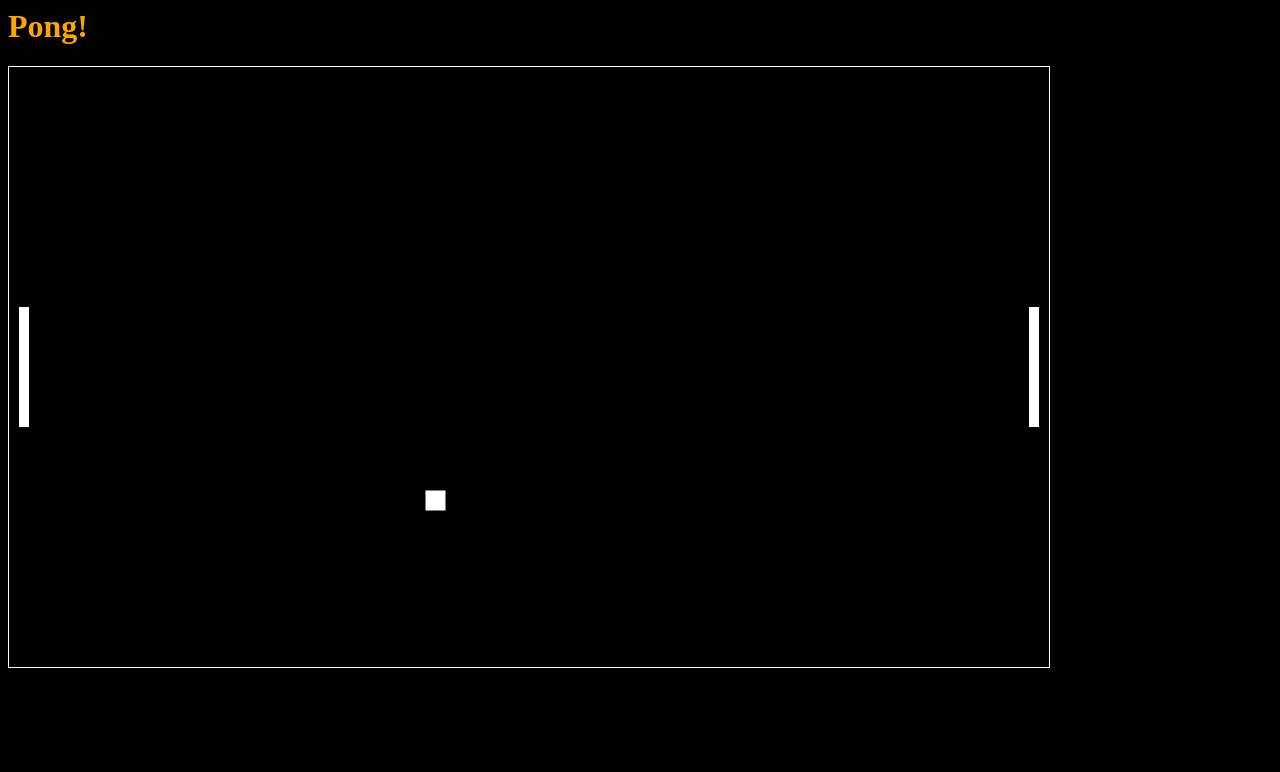
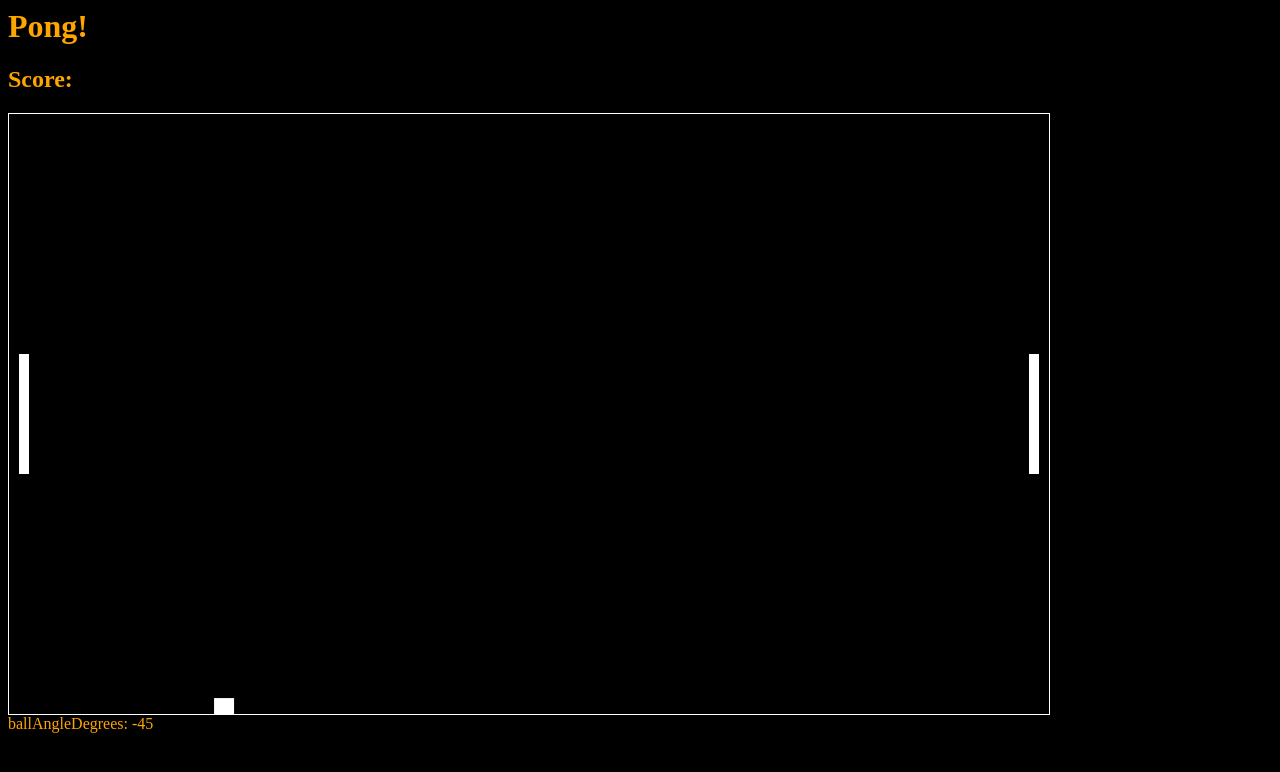
Before and after one commit to hatatat-dev/pong-with-canvas, a plain HTML site: page index.html in a window 1280 px wide. Drawn offline with Linux system fonts and the light colour scheme.

Commit message:
introduced ballAngleDegrees

```diff
--- a/index.html
+++ b/index.html
@@ -9,7 +9,9 @@
 
 <body onkeydown="handleKeyDown(event)" onkeyup="handleKeyUp(event)">
   <h1>Pong!</h1>
+  <h2>Score:</h2>
   <canvas id="myCanvas" width="1040px" height="600px"></canvas>
+  <div>ballAngleDegrees: <span id="ballAngleDegrees"></span></div>
 
   <script src="script.js"></script>
 </body>
--- a/script.js
+++ b/script.js
@@ -1,13 +1,14 @@
 const controlStep = 2;
+const ballAngleDegreesSpan = document.getElementById('ballAngleDegrees')
 
 let canvas = document.getElementById('myCanvas');
 let ctx = canvas.getContext('2d');
 //variables for ball
 let x = canvas.width/2;
 let y = 20;
-let u = 1.5; // speed in x direction
-let v = 1.5; // speed in y direction
 let w = 20;
+let ballAngleDegrees = -45;
+const ballVelocity = 2;
 
 let leftPoints = 0;
 
@@ -25,21 +26,29 @@ function animate() {
   ctx.fillRect(x, y, w, w);
   ctx.fillRect(10, leftTop, 10, 120);
   ctx.fillRect(canvas.width-20, rightTop, 10, 120);
+
+  const ballAngleRadians = ballAngleDegrees / 180 * Math.PI;
+  let u = Math.cos(ballAngleRadians) * ballVelocity; // speed in x direction
+  let v = -Math.sin(ballAngleRadians) * ballVelocity; // speed in y direction
   x += u;
   y += v;
 
-  if (x+u <15) {
-    u = -u;
+  if (x < 0) {
+    ballAngleDegrees = 180 - ballAngleDegrees;
+    x = 0;
+  } else if (x > canvas.width) {
+    ballAngleDegrees = 180 - ballAngleDegrees;
+    x = canvas.width;
   }
-  if (x+u+w > canvas.width-15) {
-    u = -u;
+
+  if (y < 0) {
+    ballAngleDegrees = -ballAngleDegrees;
+    y = 0;
+  } else if (y > canvas.height) {
+    ballAngleDegrees = -ballAngleDegrees;
+    y = canvas.height;
   }
-  if (y+v < 0) {
-    v = -v;
-  }
-  if (y+v+w > canvas.height) {
-    v = -v;
-  }
+  ballAngleDegreesSpan.textContent = ballAngleDegrees;
 
   leftTop += leftControl;
   if (leftTop >= canvas.height - 120) {
--- a/style.css
+++ b/style.css
@@ -3,14 +3,7 @@
   background-color: black;
 }
 
-h1 {
+html {
+  background-color: black;
   color: orange;
 }
-
-h2 {
-  color: orange;
-}
-
-html {
-  background-color: black;
-}
```
